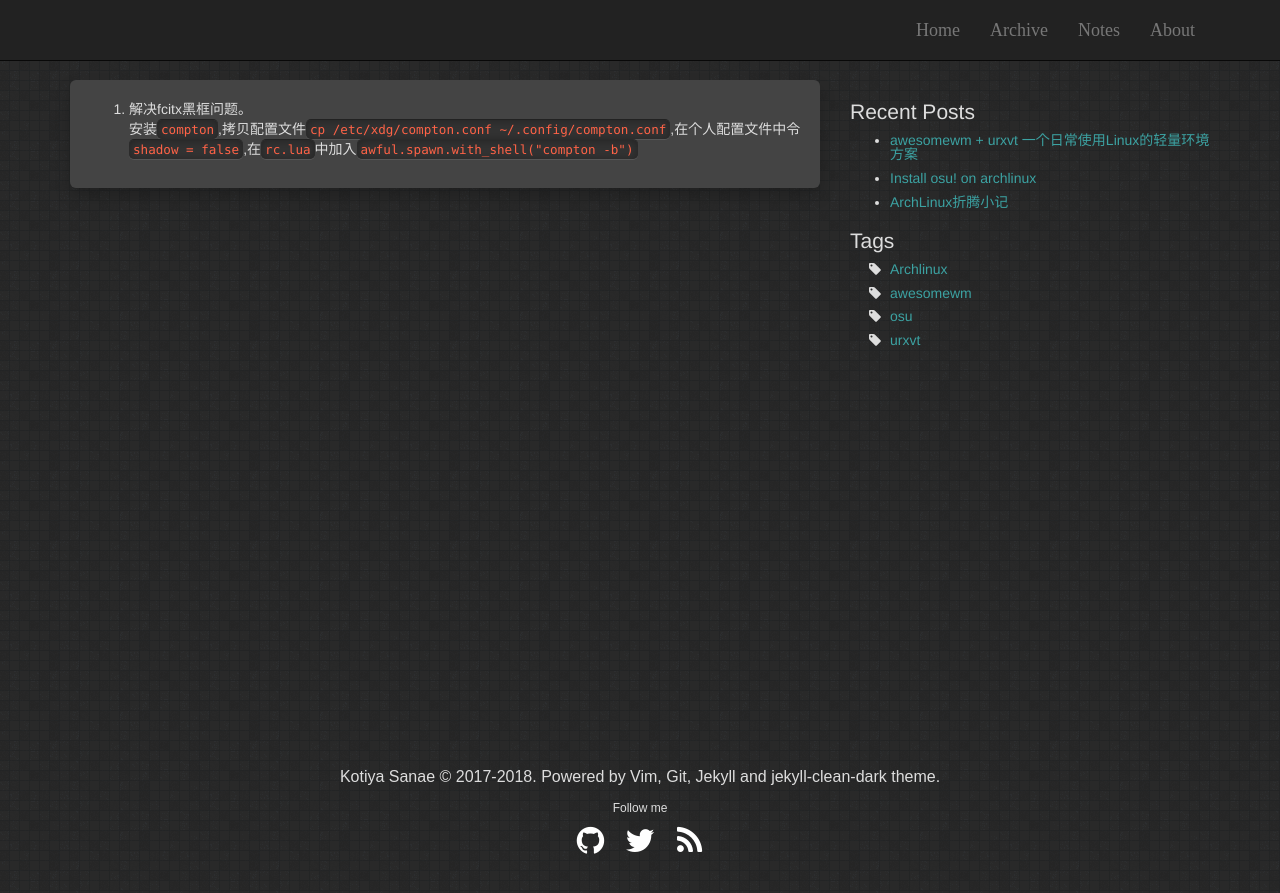
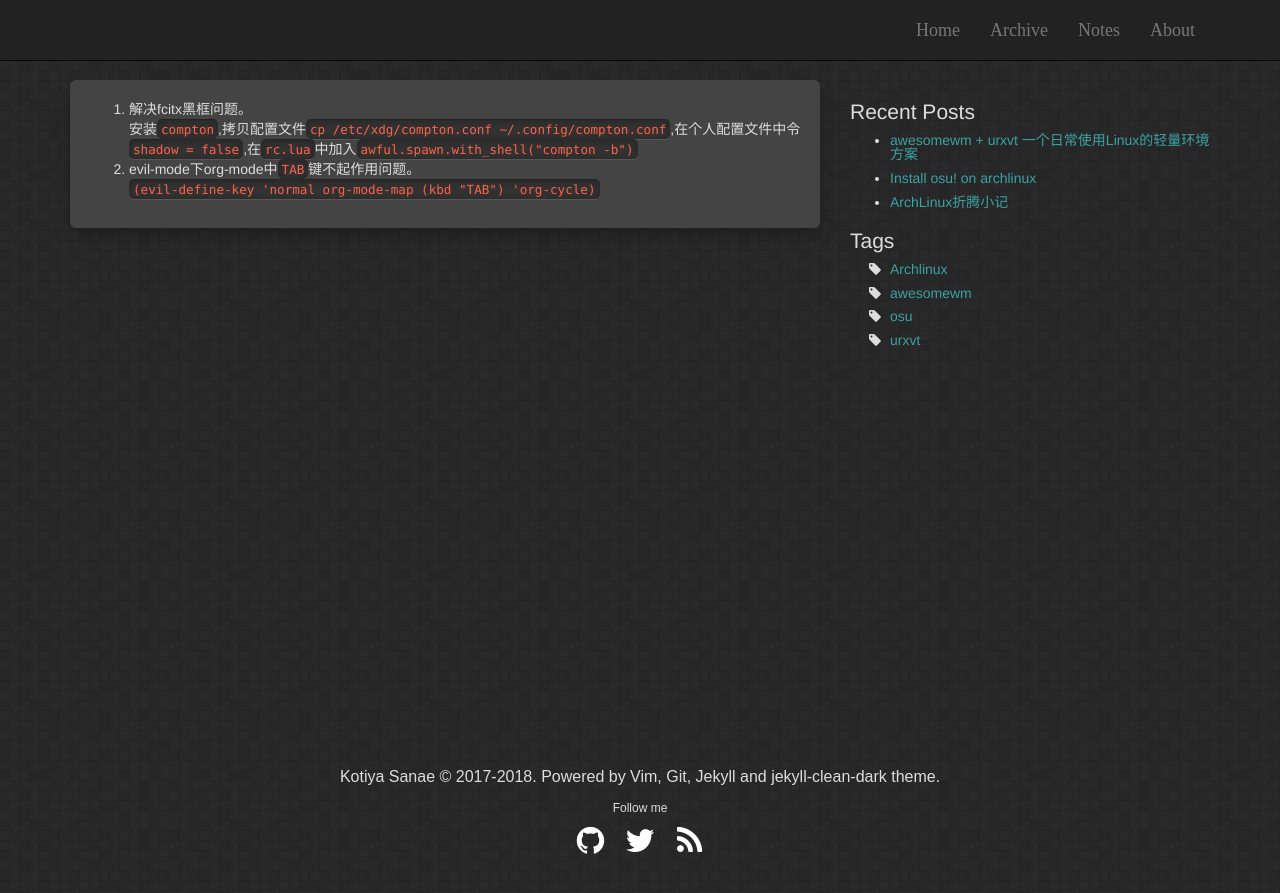
Before and after one commit to tianhongw/tianhongw.github.io, a Jekyll site: the page built from notes.md, in a window 1280 px wide. Shown: the top 893 px of the page. Built offline with Jekyll 4.4.1, drawn with Linux system fonts in a browser that asks for light colours.

Commit message:
fix tab in org-mode

```diff
--- a/notes.md
+++ b/notes.md
@@ -4,3 +4,5 @@ title: Notes
 ---
 1. 解决fcitx黑框问题。
 安装`compton`,拷贝配置文件`cp /etc/xdg/compton.conf ~/.config/compton.conf`,在个人配置文件中令`shadow = false`,在`rc.lua`中加入`awful.spawn.with_shell("compton -b")`
+2. evil-mode下org-mode中`TAB`键不起作用问题。
+`(evil-define-key 'normal org-mode-map (kbd "TAB") 'org-cycle)`
```
Also changed, not shown: 1 other file.
